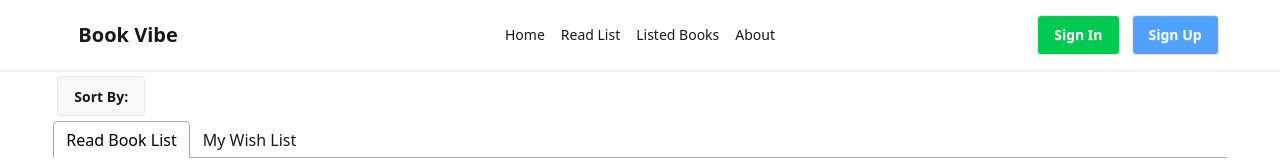
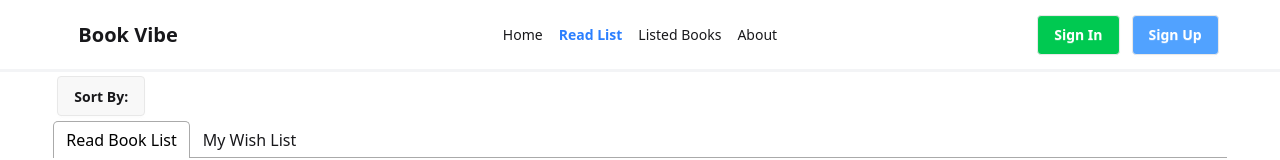
Before and after one commit to Shorifuzzaman2020/Book-Vibe, a React (Vite) app: page /readList in a window 1280 px wide. Shown: the top 160 px of the page. Built offline with nearby package versions, Linux system fonts and the light colour scheme.

Commit message:
mobile responsive done

```diff
--- a/src/components/Footer/Footer.jsx
+++ b/src/components/Footer/Footer.jsx
@@ -1,4 +1,5 @@
 import React from 'react';
+import { Link } from 'react-router';
 
 const Footer = () => {
     return (
@@ -18,7 +19,7 @@ const Footer = () => {
   </nav>
   <nav>
     <h6 className="footer-title">Discover</h6>
-    <a className="link link-hover">Home</a>
+    <Link to='/'><a className="link link-hover">Home</a></Link>
     <a className="link link-hover">Books</a>
     <a className="link link-hover">Collections</a>
   </nav>
--- a/src/components/Header/Navbar.jsx
+++ b/src/components/Header/Navbar.jsx
@@ -1,28 +1,47 @@
+
 import React from 'react';
-import { Link } from 'react-router';
+import { NavLink } from 'react-router-dom';
 
 const Navbar = () => {
-    const links=<>
-    <Link to='/'><li className='m-2'>Home</li></Link>
-    <Link to='/readList'><li className='m-2'>Read List</li></Link>
-    <Link to='/listedBook'><li className='m-2'>Listed Books</li></Link>
-    <Link to='/about'><li className='m-2'>About</li></Link>
+    const links = (
+        <>
+            <NavLink
+                to="/"
+                className={({ isActive }) => isActive ? "m-2 text-blue-500 font-bold" : "m-2"}>
+                <li>Home</li>
+            </NavLink>
+            <NavLink
+                to="/readList"
+                className={({ isActive }) => isActive ? "m-2 text-blue-500 font-bold" : "m-2"}>
+                <li>Read List</li>
+            </NavLink>
+            <NavLink
+                to="/listedBook"
+                className={({ isActive }) => isActive ? "m-2 text-blue-500 font-bold" : "m-2"}>
+                <li>Listed Books</li>
+            </NavLink>
+            <NavLink
+                to="/about"
+                className={({ isActive }) => isActive ? "m-2 text-blue-500 font-bold" : "m-2"}>
+                <li>About</li>
+            </NavLink>
+        </>
+    );
 
-    </>
     return (
         <div>
             <div className="navbar bg-base-100 w-11/12 mx-auto">
                 <div className="navbar-start">
                     <div className="dropdown">
                         <div tabIndex={0} role="button" className="btn btn-ghost lg:hidden">
-        <svg xmlns="http://www.w3.org/2000/svg" className="h-5 w-5" fill="none" viewBox="0 0 24 24" stroke="currentColor"> <path strokeLinecap="round" strokeLinejoin="round" strokeWidth="2" d="M4 6h16M4 12h8m-8 6h16" /> </svg>
+                            <svg xmlns="http://www.w3.org/2000/svg" className="h-5 w-5" fill="none" viewBox="0 0 24 24" stroke="currentColor">
+                                <path strokeLinecap="round" strokeLinejoin="round" strokeWidth="2" d="M4 6h16M4 12h8m-8 6h16" />
+                            </svg>
                         </div>
                         <ul
                             tabIndex={0}
                             className="menu menu-sm dropdown-content bg-base-100 rounded-box z-1 mt-3 w-52 p-2 shadow">
-        {
-            links
-        }
+                            {links}
                         </ul>
                     </div>
                     <a className="btn btn-ghost text-xl">Book Vibe</a>
@@ -37,8 +56,7 @@ const Navbar = () => {
                     <a className="btn bg-blue-400 text-white font-bold">Sign Up</a>
                 </div>
             </div>
-<div className='border border-t-2 border-gray-100'>
-</div>
+            <div className='border border-t-2 border-gray-100'></div>
         </div>
     );
 };
--- a/src/pages/ReadList/ReadList.jsx
+++ b/src/pages/ReadList/ReadList.jsx
@@ -64,7 +64,7 @@ const ReadList = () => {
                     </div>
                 </TabPanel>
                 <TabPanel>
-                <div className='flex justify-center w-11/12 mx-auto'>
+                <div className='flex justify-center w-11/12 mx-auto mb-4'>
                         <div className='grid lg:grid-cols-3 gap-5'>
                             {
                                 wishList.map(bw => <Book key={bw.bookId} book={bw}></Book>)
```
Also changed, not shown: src/Routes/Routes.jsx (+0 -36 lines). Lines whose indentation alone changed are shown as unchanged.
